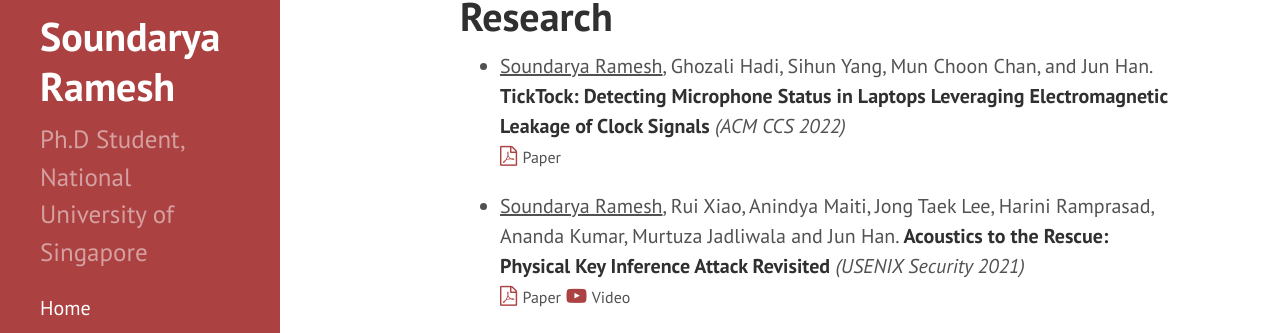
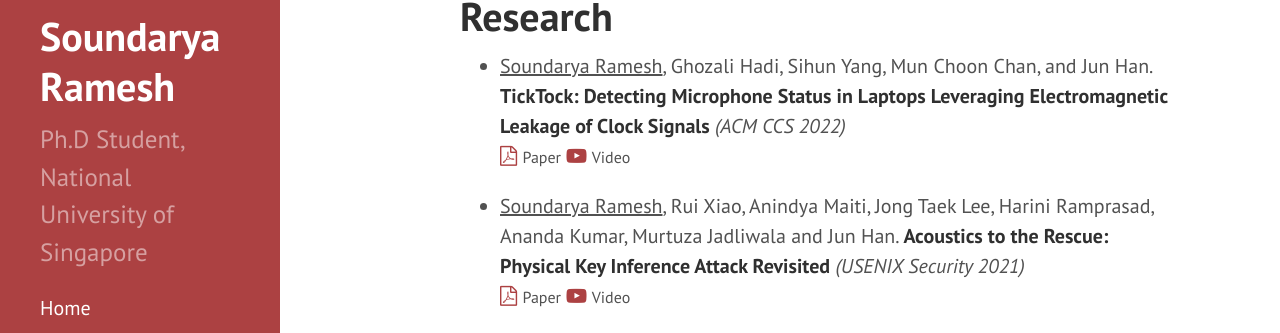
Before and after one commit to soundaryaramesh/soundaryaramesh.github.io, a Jekyll site: the page built from projects.md, in a window 1280 px wide and 1010 px high. Shown: the part 89-422 px from the top of the window. Built offline with Jekyll 4.4.1, drawn with Linux system fonts in a browser that asks for light colours.

Commit message:
update ticktock video

```diff
--- a/projects.md
+++ b/projects.md
@@ -11,6 +11,10 @@
     <a href="{{ site.baseurl }}/papers/ticktock_ccs_extended_version.pdf">
 		<i class="fa fa-file-pdf-o"></i></a>
 	<span style="font-size:80%">Paper</span>
+
+    <a href="https://www.youtube.com/watch?v=5wygPnX_PaQ">
+   		<i class="fa fa-youtube-play"></i></a>
+	<span style="font-size:80%">Video</span>
 	</div>
 	<i>  </i>
 
```
